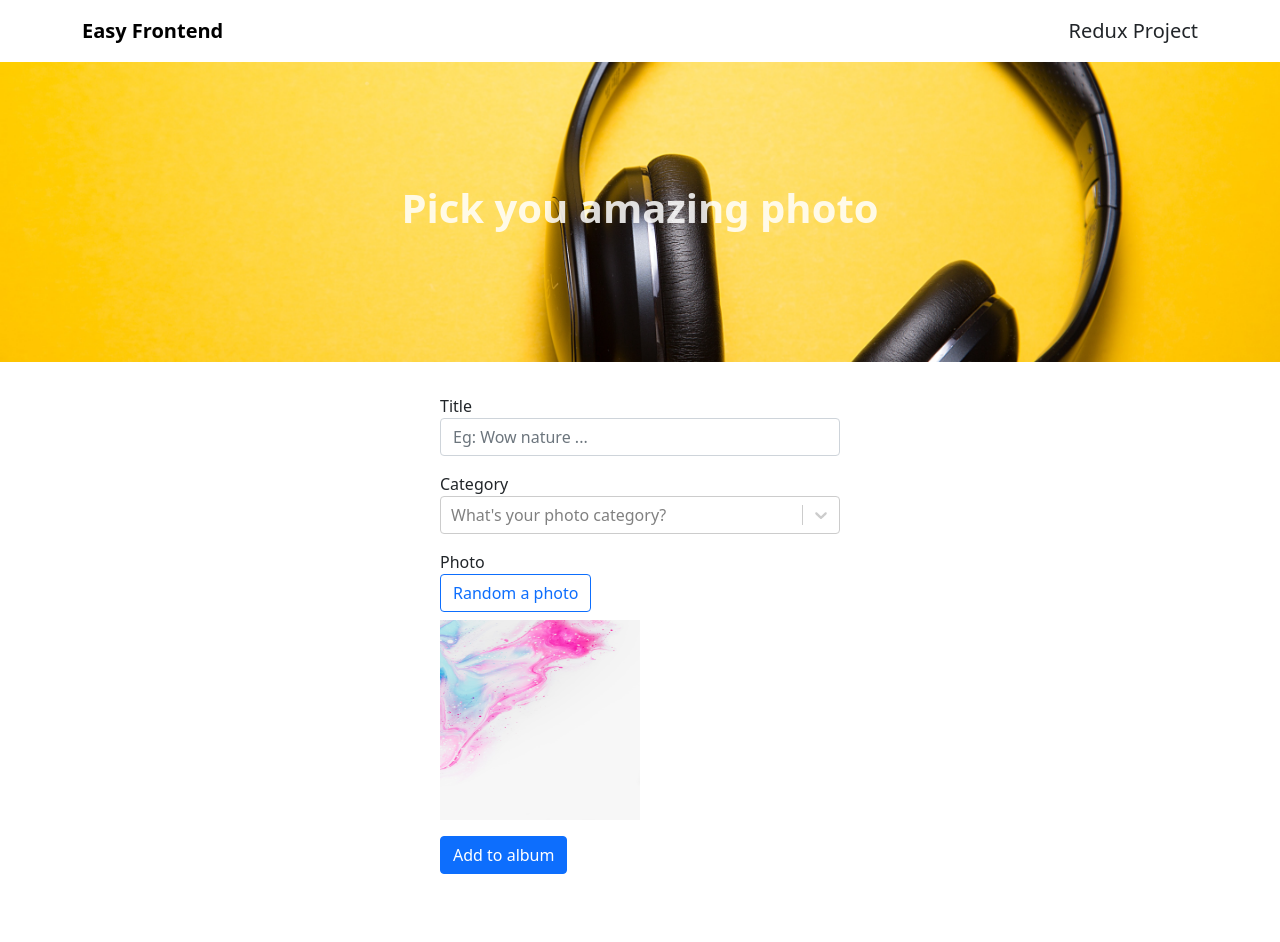
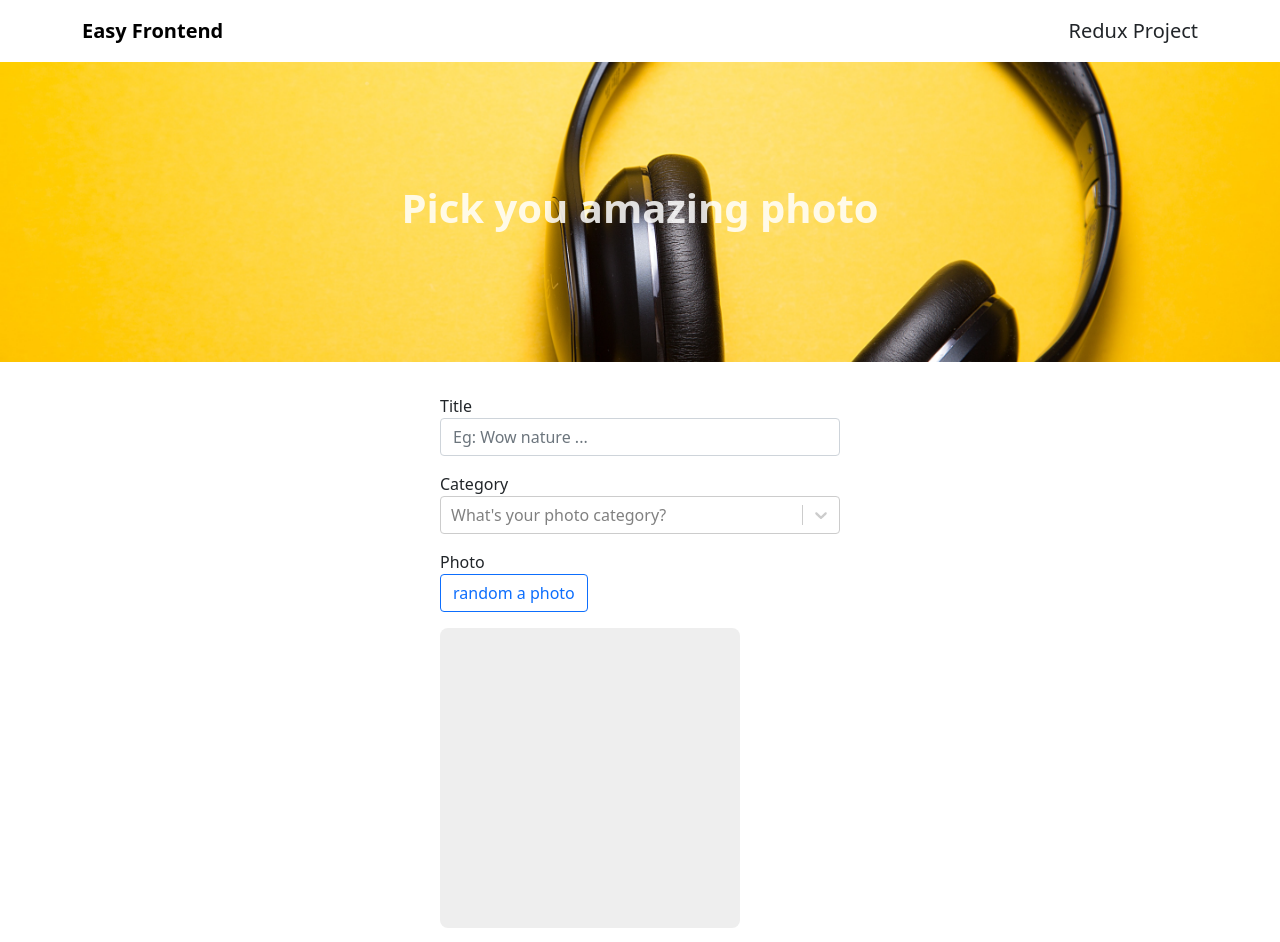
Before and after one commit to thin20/PhotoApp, a React (Create React App) app: page /photos/add in a window 1280 px wide. Shown: the top 942 px of the page. Before the commit the page ends 890 px from the top, so only its background shows below. Built offline with nearby package versions, Linux system fonts and the light colour scheme.

Commit message:
Bind custom control into Formik

```diff
--- /dev/null
+++ b/src/components/RandomPhoto/RandomPhoto.css
@@ -0,0 +1,18 @@
+.random-photo__button {
+  margin-bottom: 1rem;
+}
+
+.random-photo__photo {
+  width: 300px;
+  height: 300px;
+  border-radius: 0.5rem;
+  background-color: #eee;
+}
+
+.random-photo__photo > img {
+  width: 100%;
+  height: 100%;
+  border-radius: 0.5rem;
+  vertical-align: middle;
+}
+/*# sourceMappingURL=RandomPhoto.css.map */
--- /dev/null
+++ b/src/components/RandomPhoto/RandomPhoto.scss
@@ -0,0 +1,20 @@
+.random-photo {
+    &__button {
+        margin-bottom: 1rem;
+    }
+
+    &__photo {
+        width: 300px;
+        height: 300px;
+        border-radius: 0.5rem;
+        background-color: #eee;
+
+        & > img {
+            width: 100%;
+            height: 100%;
+
+            border-radius: 0.5rem;
+            vertical-align: middle;
+        }
+    }
+}
--- /dev/null
+++ b/src/components/RandomPhoto/index.jsx
@@ -0,0 +1,56 @@
+import React from 'react';
+import './RandomPhoto.css';
+import PropTypes from 'prop-types';
+import { Button } from 'reactstrap';
+
+RandomPhoto.propTypes = {
+    name: PropTypes.string,
+    imageUrl: PropTypes.string,
+    onImageUrlChange: PropTypes.func,
+    onRandomButtonBlur: PropTypes.func
+};
+
+RandomPhoto.defaultProps = {
+    name: '',
+    imageUrl: '',
+    onImageUrlChange: null,
+    onRandomButtonBlur: null
+}
+
+const getRandomImageUrl = () => {
+    const randomId = Math.trunc(Math.random() * 2000);
+    return `https://picsum.photos/id/${randomId}/300/300`;
+}
+
+function RandomPhoto(props) {
+    const { name, imageUrl, onImageUrlChange, onRandomButtonBlur } = props;
+
+    const handleRandomPhotoClick = async () => {
+        if (onImageUrlChange) {
+            const randomImageUrl = getRandomImageUrl();
+            onImageUrlChange(randomImageUrl);
+        }
+    }
+
+    return (
+        <div className="random-photo">
+            <div className="random-photo__button">
+                <Button
+                    outline
+                    name={name}
+                    color="primary"
+                    onBlur={onRandomButtonBlur}
+                    onClick={handleRandomPhotoClick}
+                >
+                    random a photo
+                </Button>
+            </div>
+
+            <div className="random-photo__photo">
+                {imageUrl && <img src={imageUrl} alt="Oopss ... not found" />}
+            </div>
+        </div>
+    );
+}
+
+export default RandomPhoto;
--- /dev/null
+++ b/src/custom-fields/RandomPhotoField/index.jsx
@@ -0,0 +1,38 @@
+import React from 'react';
+import PropTypes from 'prop-types';
+import { FormGroup, Label } from 'reactstrap';
+import RandomPhoto from 'components/RandomPhoto';
+
+RandomPhotoField.propTypes = {
+    field: PropTypes.object.isRequired,
+    form: PropTypes.object.isRequired,
+
+    label: PropTypes.string
+};
+
+RandomPhotoField.defaultProps = {
+    label: ''
+}
+
+function RandomPhotoField(props) {
+    const { field, form, label } = props;
+    const { name, value, onBlur } = field;
+
+    const handleImageUrlChange = (newImageUrl) => {
+        form.setFieldValue(name, newImageUrl);
+    }
+
+    return (
+        <FormGroup className="mt-3">
+            {label && <Label for={name}>{label}</Label>}
+            <RandomPhoto
+                name={name}
+                imageUrl={value}
+                onImageUrlChange={handleImageUrlChange}
+                onRandomButtonBlur={onBlur}
+            />
+        </FormGroup>
+    );
+}
+
+export default RandomPhotoField;
--- a/src/features/Photo/components/PhotoForm/index.jsx
+++ b/src/features/Photo/components/PhotoForm/index.jsx
@@ -1,11 +1,11 @@
 import { PHOTO_CATEGORY_OPTIONS } from 'constants/global';
-import Image from 'constants/images';
 import InputField from 'custom-fields/InputField';
+import RandomPhotoField from 'custom-fields/RandomPhotoField';
 import SelectField from 'custom-fields/SelectField';
 import { FastField, Form, Formik } from 'formik';
 import PropTypes from 'prop-types';
 import React from 'react';
-import { Button, FormGroup, Label } from 'reactstrap';
+import { Button, FormGroup } from 'reactstrap';
 
 
 
@@ -23,7 +23,10 @@ function PhotoForm(props) {
         categoryId: null
     }
     return (
-        <Formik initialValues={initialValues}>
+        <Formik
+            initialValues={initialValues}
+            onSubmit={(values) => console.log("Submit form: ", values)}
+        >
             {formikProps => {
                 const { values, errors, touched } = formikProps;
                 console.log({ values, errors, touched });
@@ -47,18 +50,15 @@ function PhotoForm(props) {
                             options={PHOTO_CATEGORY_OPTIONS}
                         />
 
-                        <FormGroup className="mt-3">
-                            <Label for="categoryId">Photo</Label>
-                            <div>
-                                <Button type="button" outline color="primary">Random a photo</Button>
-                            </div>
-                            <div className="mt-2">
-                                <img src={Image.COLORFUL_BG} alt='colorful background' width="200px" height="200px" />
-                            </div>
-                        </FormGroup>
+                        <FastField
+                            name="photo"
+                            component={RandomPhotoField}
+
+                            label="Photo"
+                        />
 
                         <FormGroup className="mt-3">
-                            <Button color="primary">Add to album</Button>
+                            <Button type="submit" color="primary">Add to album</Button>
                         </FormGroup>
 
                     </Form>
```
Also changed, not shown: 1 other file (tests, documents, lock files or other folders).
